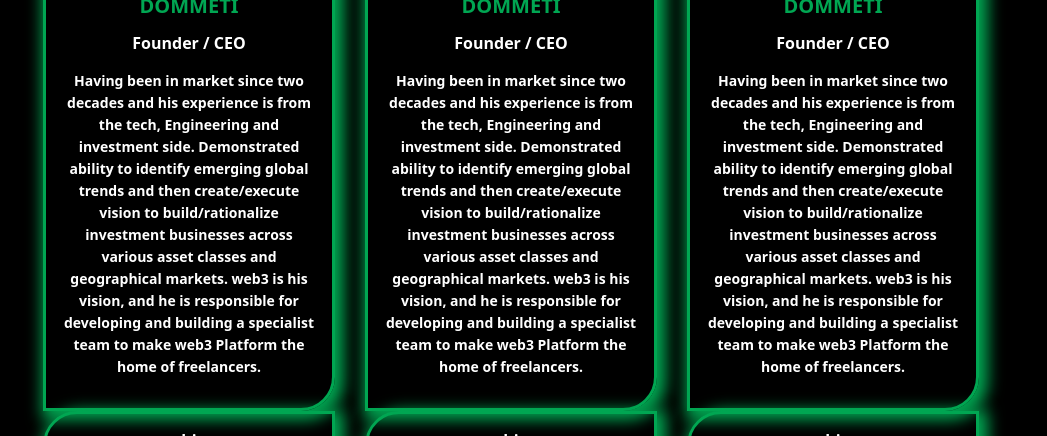
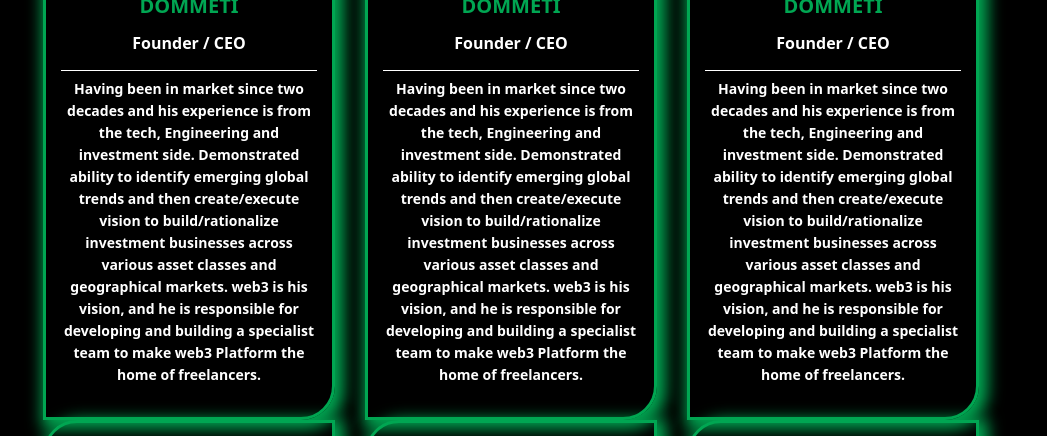
Before and after one commit to noorshanu/delance-main, a React (Create React App) app: page /team in a window 1280 px wide. Shown: the part 507-943 px from the top of the page, without its empty margins (129-1176 px from the left). Built offline with nearby package versions, Linux system fonts and the light colour scheme.

Commit message:
Update Team.css

```diff
--- a/src/Components/Team/Team.css
+++ b/src/Components/Team/Team.css
@@ -50,3 +50,7 @@ color: #FFFFFF;
 .linked{
     text-align: end;
 }
+.team_details{
+    border-top: 1px solid #fff;
+    padding-top: 3%;
+}
```
